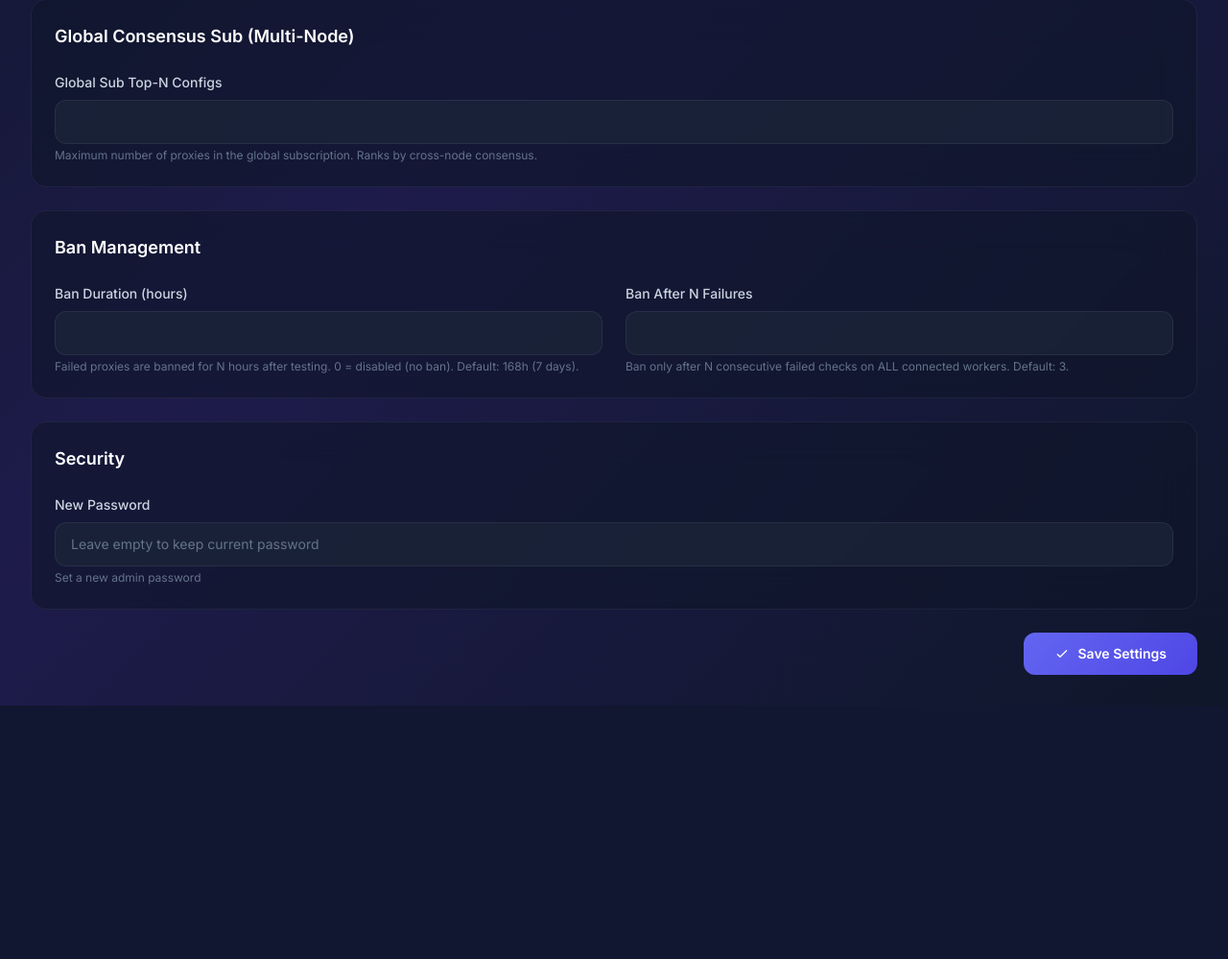
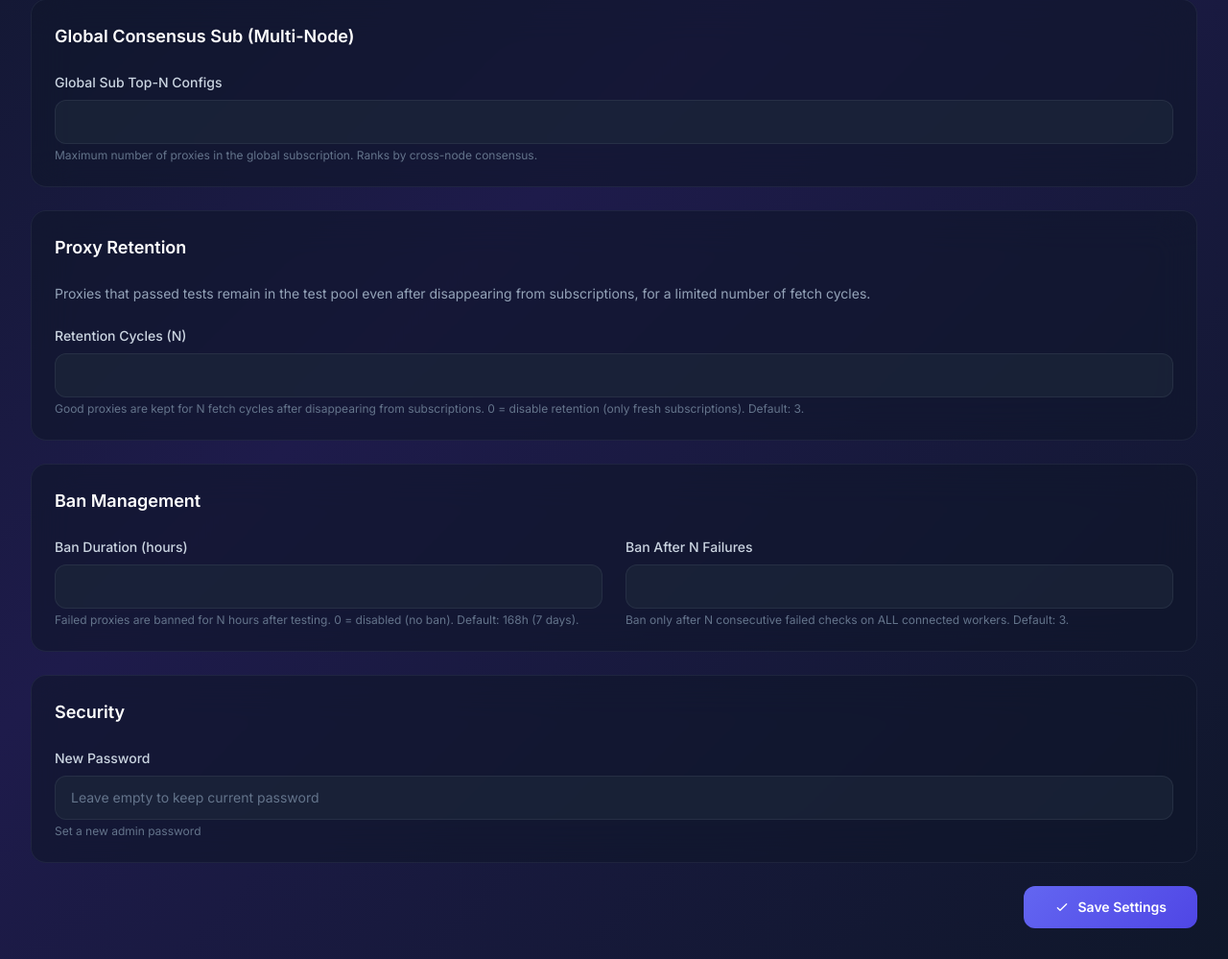
Before and after one commit to GoGoButters/VLESS-Checker, a FastAPI app: template templates/settings.html in a window 1280 px wide. Shown: the part 1513-2512 px from the top of the page at 96% size. Before the commit the page ends 2248 px from the top, so only its background shows below. Run offline with FastAPI, Linux system fonts and the light colour scheme; the template is opened without the code that fills it, so the values that code supplies are empty.

Commit message:
feat(retention): configurable proxy retention with N-cycle expiry
- database.py: add RawProxy.retention_cycles + Settings.good_proxy_retention_cycles
  + SQLite migrations for both new columns (default: 3 cycles)
- scheduler.py: load old retention_cycles from RawProxy, increment for retained
  proxies, expire when > good_proxy_retention_cycles, reset to 0 for fresh subs
- main.py (_background_fetch): identical retention counter logic
- main.py (POST /settings): accept and persist good_proxy_retention_cycles
- settings.html: Proxy Retention section with cycle count input

Default 3-cycle retention matches previous 'retain forever' behavior but with
a configurable cap. Set to 0 to disable retention entirely.

```diff
--- a/database.py
+++ b/database.py
@@ -45,6 +45,8 @@ class RawProxy(SQLModel, table=True):
     banned_until: Optional[str] = Field(default=None, index=True)  # ISO timestamp or None
 
     consecutive_failures: int = Field(default=0)  # Consecutive check cycles failed on ALL workers
+
+    retention_cycles: int = Field(default=0)  # How many cycles this proxy has been retained after disappearing from subscriptions
 
 
 class TestUrl(SQLModel, table=True):
@@ -98,6 +100,9 @@ class Settings(SQLModel, table=True):
     ban_duration_hours: int = Field(default=168)  # 7 days = 168 hours, 0 = disabled
 
     ban_after_n_failures: int = Field(default=3)  # Ban after N consecutive failures on ALL workers
+
+    # Proxy retention: remember tested proxies for N cycles after they disappear from subscriptions
+    good_proxy_retention_cycles: int = Field(default=3)  # 0 = disable retention
 
 
 class Node(SQLModel, table=True):
@@ -163,6 +168,7 @@ def _migrate_db():
             ("ban_duration_hours", "INTEGER DEFAULT 168"),
 
             ("ban_after_n_failures", "INTEGER DEFAULT 3"),
+            ("good_proxy_retention_cycles", "INTEGER DEFAULT 3"),
         ]
         for col_name, col_def in settings_migrations:
             if col_name not in existing:
@@ -184,6 +190,9 @@ def _migrate_db():
 
         if "consecutive_failures" not in raw_existing:
             conn.execute("ALTER TABLE raw_proxies ADD COLUMN consecutive_failures INTEGER DEFAULT 0")
+
+        if "retention_cycles" not in raw_existing:
+            conn.execute("ALTER TABLE raw_proxies ADD COLUMN retention_cycles INTEGER DEFAULT 0")
 
         conn.commit()
         conn.close()
--- a/main.py
+++ b/main.py
@@ -419,6 +419,7 @@ async def settings_save(
     ban_duration_hours: int = Form(168),
 
     ban_after_n_failures: int = Form(3),
+    good_proxy_retention_cycles: int = Form(3),
     new_password: str = Form(""),
 ):
     user = get_current_user(request)
@@ -442,6 +443,7 @@ async def settings_save(
 
             settings.ban_duration_hours = max(0, ban_duration_hours)
             settings.ban_after_n_failures = max(1, ban_after_n_failures)
+            settings.good_proxy_retention_cycles = max(0, good_proxy_retention_cycles)
             if new_password.strip():
                 settings.admin_pass_hash = hash_password(new_password.strip())
             session.add(settings)
@@ -966,7 +968,8 @@ async def fetch_subs(request: Request):
 
 async def _background_fetch():
     """Background task: fetch subscriptions and store raw proxies.
-    Also preserves 'good' proxies that passed previous tests but disappeared from sources."""
+    Also preserves 'good' proxies that passed previous tests but disappeared from sources,
+    subject to good_proxy_retention_cycles limit."""
     try:
         fetch_status["running"] = True
         fetch_status["current_phase"] = "fetching"
@@ -991,38 +994,72 @@ async def _background_fetch():
                     good_proxies.append(str(url))
             logger.info(f"Found {len(good_proxies)} good proxies from previous tests")
 
+            # Read retention settings and existing RawProxy retention state
+            settings = session.exec(select(Settings)).first()
+            retention_limit = settings.good_proxy_retention_cycles if settings else 3
+
+            if retention_limit > 0:
+                existing_rp = session.exec(select(RawProxy)).all()
+                old_retention: dict[str, int] = {}
+                for rp in existing_rp:
+                    key = rp.raw_url.split("#", 1)[0]
+                    old_retention[key] = rp.retention_cycles
+            else:
+                old_retention = {}
+
         # Pass session to update last_config_count
         with Session(engine) as session:
             proxy_links = await fetch_and_parse_subscriptions(session)
-            # Compare by identity key (URL minus #remark) so configs with different
-            # names aren't treated as missing and re-added as duplicates
+            # Compare by identity key (URL minus #remark)
             new_keys = {url.split("#", 1)[0] for url in proxy_links}
 
-            # Add good proxies that disappeared from subscriptions
-            added_count = 0
-            for p in good_proxies:
-                if p.split("#", 1)[0] not in new_keys:
-                    proxy_links.append(p)
-                    added_count += 1
+            # Build final proxy set with retention tracking
+            # key → (full_url, retention_cycles)
+            final_proxies: dict[str, tuple[str, int]] = {}
 
-            if added_count > 0:
-                logger.info(f"Added {added_count} good proxies that disappeared from subscriptions")
+            # 1. Fresh subscriptions: retention_cycles = 0 (reset)
+            for url in proxy_links:
+                key = url.split("#", 1)[0]
+                final_proxies[key] = (url, 0)
+
+            # 2. Good proxies NOT in fresh subscriptions: increment retention
+            if retention_limit > 0:
+                added_count = 0
+                expired_count = 0
+                for p in good_proxies:
+                    key = p.split("#", 1)[0]
+                    if key not in final_proxies:
+                        prev = old_retention.get(key, 0)
+                        new_cycles = prev + 1
+                        if new_cycles <= retention_limit:
+                            final_proxies[key] = (p, new_cycles)
+                            added_count += 1
+                        else:
+                            expired_count += 1
+                if added_count > 0:
+                    logger.info(f"Retained {added_count} good proxies "
+                                f"(not in subscriptions, within {retention_limit}-cycle limit)")
+                if expired_count > 0:
+                    logger.info(f"Expired {expired_count} proxies "
+                                f"(exceeded {retention_limit}-cycle retention limit)")
+            else:
+                logger.info("Proxy retention disabled (good_proxy_retention_cycles=0)")
 
             fetch_status["current_phase"] = "saving"
-            fetch_status["fetched_proxies"] = len(proxy_links)
+            fetch_status["fetched_proxies"] = len(final_proxies)
 
-            # Store raw proxies
-            session.exec(delete(RawProxy))
-            # Filter out any non-string or single-char entries
-            valid_links = [url for url in proxy_links if isinstance(url, str) and len(url) > 10 and url.startswith(('vless://', 'vmess://', 'trojan://', 'ss://', 'hy2://', 'hysteria2://'))]
-            for url in valid_links:
-                session.add(RawProxy(raw_url=url))
-            session.commit()
+            # Store raw proxies with retention_cycles
+            if final_proxies:
+                session.exec(delete(RawProxy))
+                for key, (url, cycles) in final_proxies.items():
+                    if isinstance(url, str) and len(url) > 10 and url.startswith(('vless://', 'vmess://', 'trojan://', 'ss://', 'hy2://', 'hysteria2://')):
+                        session.add(RawProxy(raw_url=url, retention_cycles=cycles))
+                session.commit()
 
         fetch_status["current_phase"] = "done"
         fetch_status["running"] = False
         fetch_status["last_fetch_at"] = datetime.now(timezone.utc).isoformat()
-        logger.info(f"Subscription fetch complete: {len(proxy_links)} unique proxies stored for workers")
+        logger.info(f"Subscription fetch complete: {len(final_proxies)} unique proxies stored for workers")
 
     except Exception as e:
         logger.error(f"Fetch pipeline error: {e}", exc_info=True)
--- a/templates/settings.html
+++ b/templates/settings.html
@@ -148,6 +148,18 @@
     </div>
 
     <div class="glass rounded-2xl p-6">
+        <h2 class="text-lg font-semibold text-white mb-6">{{ t(request, 'settings_retention_title', default='Proxy Retention') }}</h2>
+        <p class="text-sm text-slate-400 mb-6">{{ t(request, 'settings_retention_desc', default='Proxies that passed tests remain in the test pool even after disappearing from subscriptions, for a limited number of fetch cycles.') }}</p>
+        <div>
+            <label for="good_proxy_retention_cycles" class="block text-sm font-medium text-slate-300 mb-2">{{ t(request, 'settings_retention_cycles', default='Retention Cycles (N)') }}</label>
+            <input type="number" name="good_proxy_retention_cycles" id="good_proxy_retention_cycles" min="0" max="100"
+                value="{{ settings.good_proxy_retention_cycles }}"
+                class="w-full px-4 py-3 rounded-xl bg-slate-800/60 border border-slate-600/30 text-white outline-none text-sm">
+            <p class="text-xs text-slate-500 mt-1">{{ t(request, 'settings_retention_desc2', default='Good proxies are kept for N fetch cycles after disappearing from subscriptions. 0 = disable retention (only fresh subscriptions). Default: 3.') }}</p>
+        </div>
+    </div>
+
+    <div class="glass rounded-2xl p-6">
         <h2 class="text-lg font-semibold text-white mb-6">{{ t(request, 'settings_ban_mgmt', default='Ban Management') }}</h2>
 
         <div class="grid grid-cols-1 md:grid-cols-2 gap-6">
```
Also changed, not shown: scheduler.py (+49 -16 lines).
